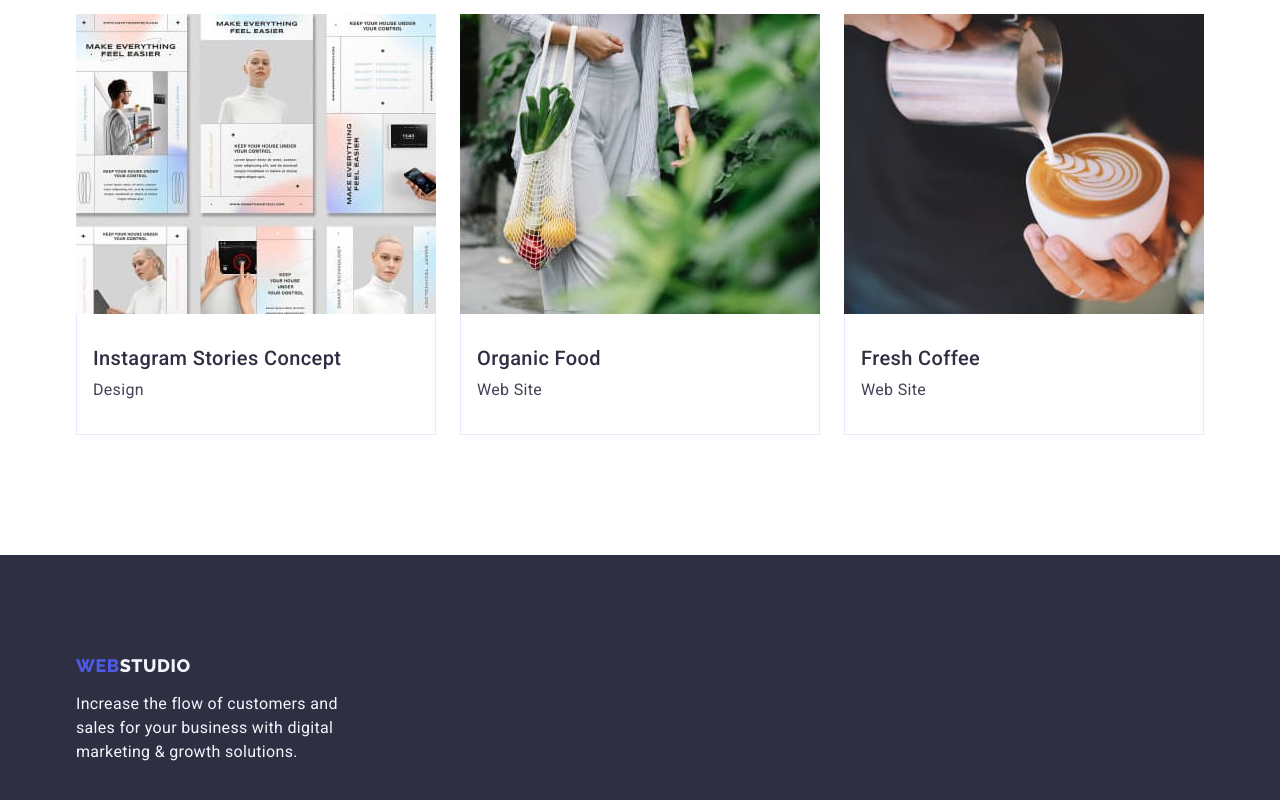
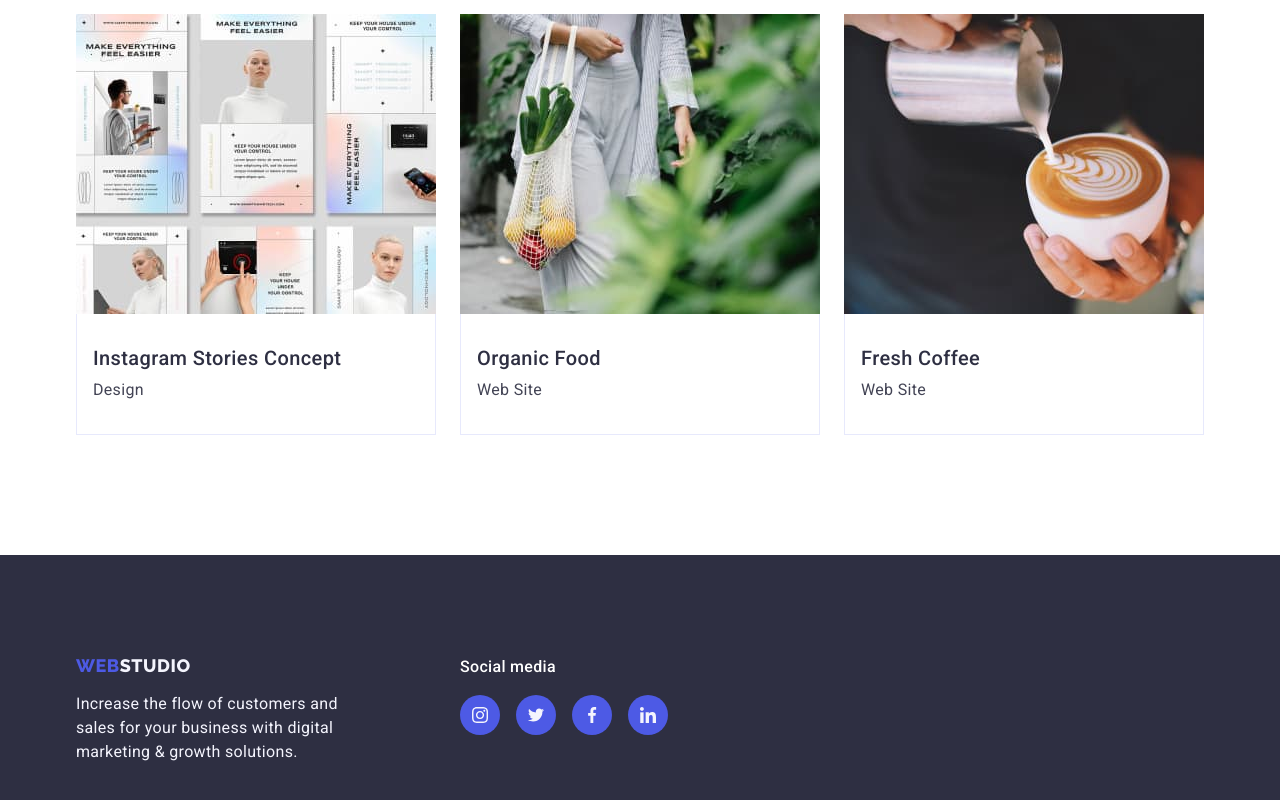
Before and after one commit to Olena-Horobets/goit-markup-hw-06, a plain HTML site: page portfolio.html in a window 1280 px wide. Shown: the part 1212-2012 px from the top of the page. Drawn offline with nearby package versions, Linux system fonts and the light colour scheme; files whose address does not match are found by name.

Commit message:
footer socials added

```diff
--- a/css/styles.css
+++ b/css/styles.css
@@ -395,6 +395,10 @@ img {
 	color: var(--cloud);
 }
 
+.footer-container {
+	display: flex;
+}
+
 .footer .logo {
 	padding: 0;
 	margin: 0px 0px 16px;
@@ -409,6 +413,29 @@ img {
 
 	line-height: 1.5;
 	letter-spacing: 0.02em;
+}
+
+.footer-socials-wrapper {
+	display: flex;
+	flex-direction: column;
+	align-items: start;
+	width: 208px;
+	margin-left: 120px;
+}
+
+.footer-socials-title {
+	margin-bottom: 16px;
+
+	font-size: 16px;
+	font-style: normal;
+	font-weight: 500;
+	line-height: 1.5em;
+	letter-spacing: 0.02em;
+	color: var(--white);
+}
+
+.footer .socials-list {
+	gap: 16px;
 }
 /*#endregion footer */
 
@@ -436,6 +463,8 @@ img {
 	font-weight: 500;
 	line-height: 1.5;
 	letter-spacing: 0.04em;
+
+	transition: var(--main-animation);
 }
 
 .portfolio-button:hover,
--- a/portfolio.html
+++ b/portfolio.html
@@ -206,7 +206,8 @@
 		</main>
 
 		<footer class="footer">
-			<div class="container">
+			<div class="container footer-container">
+				<div class="footer-text-wrapper">
 					<a href="./index.html" class="logo link"
 						>Web<span class="logo-accent">Studio</span>
 					</a>
@@ -215,6 +216,55 @@
 						digital marketing & growth solutions.
 					</p>
 				</div>
+
+				<div class="footer-socials-wrapper">
+					<h2 class="footer-socials-title">Social media</h2>
+					<ul class="list socials-list">
+						<li class="socials-item">
+							<a
+								href="https:www.instagram.com"
+								class="link socials-link"
+								target="_blank"
+								><svg width="16px" height="16px">
+									<use href="/images/sprite.svg#icon-instagram"></use></svg
+							></a>
+						</li>
+						<li class="socials-item">
+							<a
+								href="https:www.twitter.com"
+								class="link socials-link"
+								target="_blank"
+							>
+								<svg width="16px" height="16px">
+									<use href="/images/sprite.svg#icon-twitter"></use>
+								</svg>
+							</a>
+						</li>
+						<li class="socials-item">
+							<a
+								href="https:www.facebook.com"
+								class="link socials-link"
+								target="_blank"
+							>
+								<svg width="16px" height="16px">
+									<use href="/images/sprite.svg#icon-facebook"></use>
+								</svg>
+							</a>
+						</li>
+						<li class="socials-item">
+							<a
+								href="https:www.linkedin.com"
+								class="link socials-link"
+								target="_blank"
+							>
+								<svg width="16px" height="16px">
+									<use href="/images/sprite.svg#icon-linkedin"></use>
+								</svg>
+							</a>
+						</li>
+					</ul>
+				</div>
+			</div>
 		</footer>
 	</body>
 </html>
```
Also changed, not shown: index.html (+51 -1 lines). Lines whose indentation alone changed are shown as unchanged.
